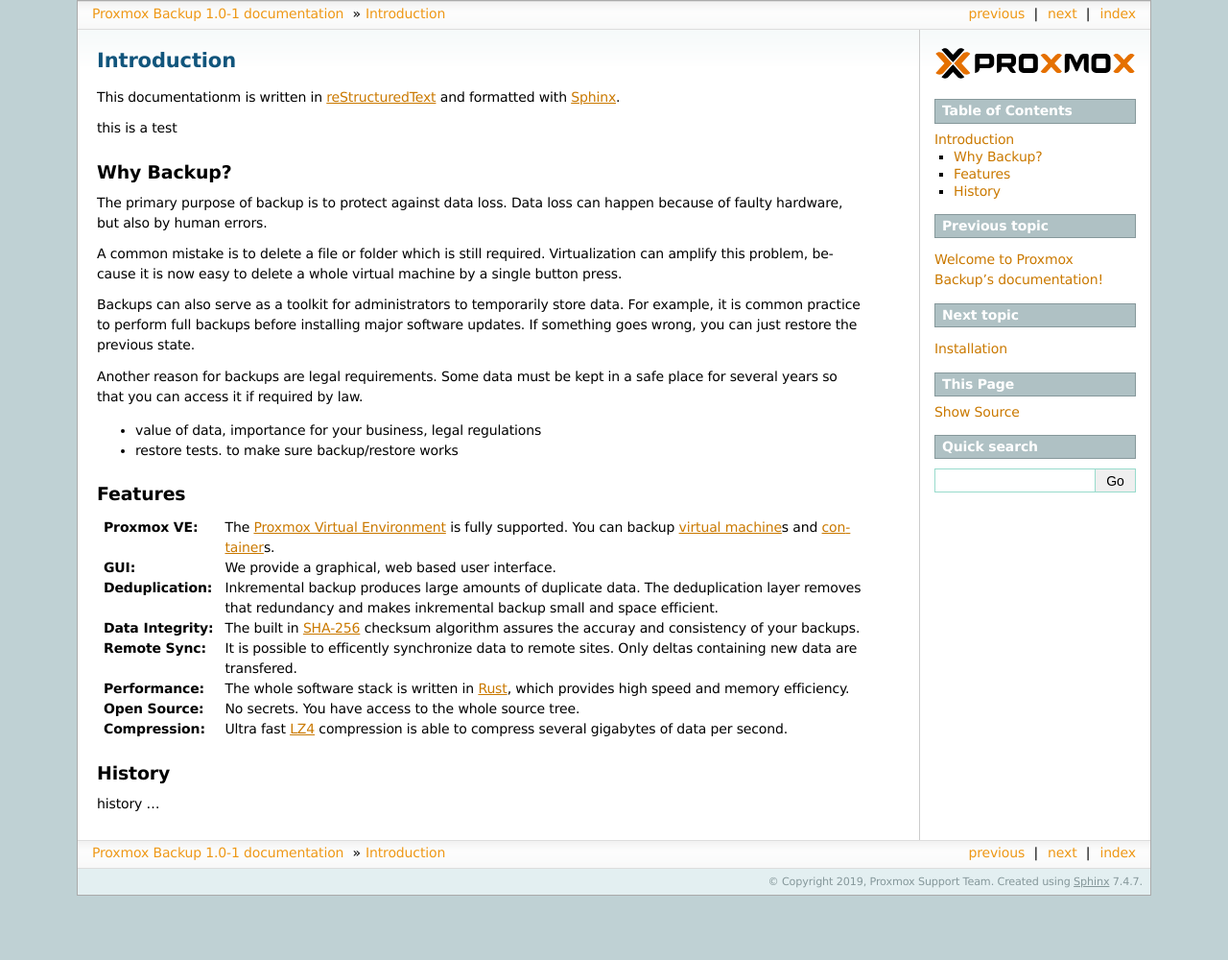
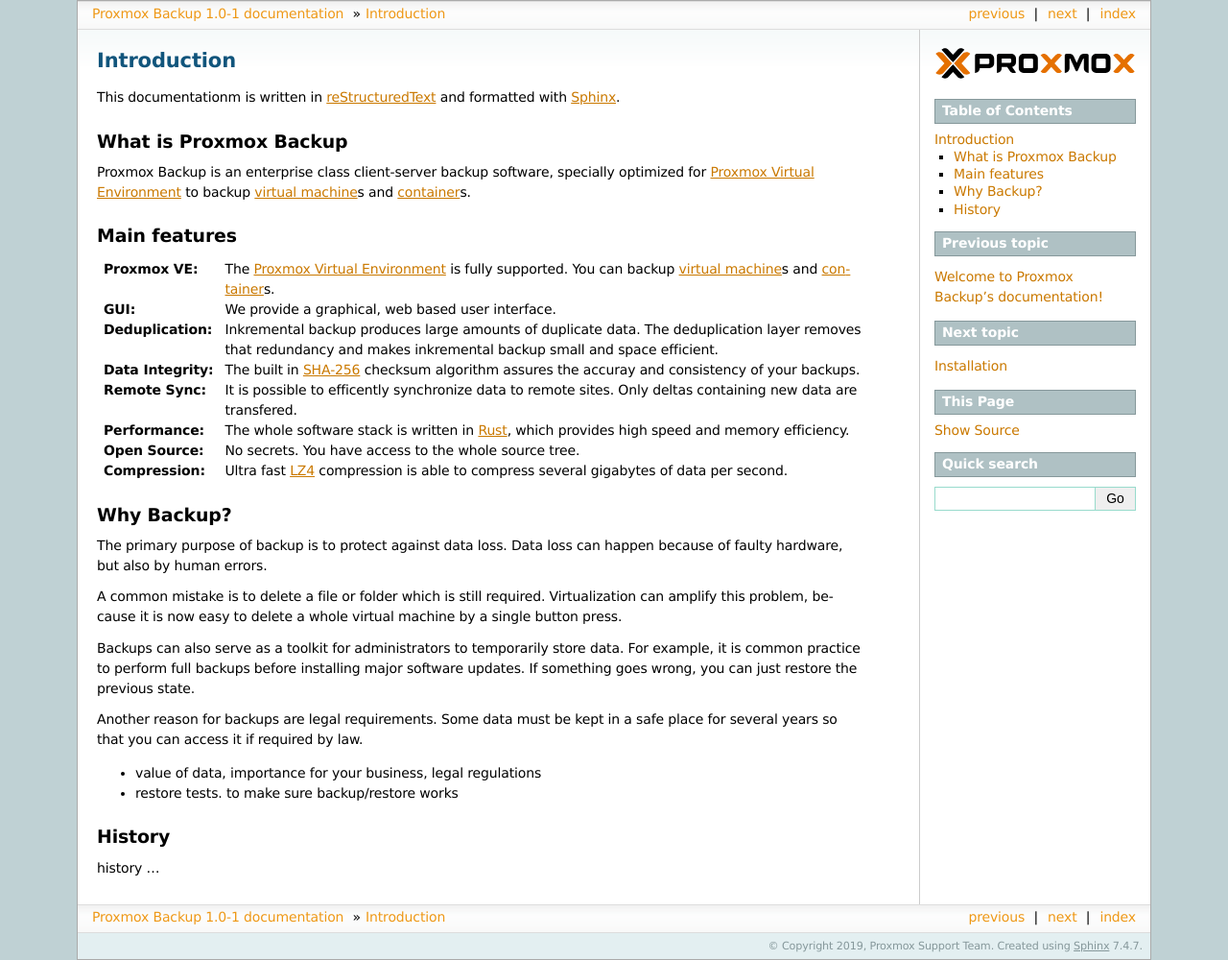
Before and after one commit to proxmox/proxmox-backup, a Sphinx documentation site: the page built from docs/introduction.rst, in a window 1280 px wide. Shown: the whole page at 96% size. Built offline with Sphinx 7.4.7, drawn with Linux system fonts in a browser that asks for light colours; before the commit the page ends 933 px from its top, so only the background shows below that; some of the changed lines change nothing that is shown.

Commit message:
docs: add "What is Proxmox Backup"

```diff
--- a/docs/introduction.rst
+++ b/docs/introduction.rst
@@ -3,7 +3,40 @@
 
 This documentationm is written in :term:`reStructuredText` and formatted with :term:`Sphinx`.
 
-this is a test
+What is Proxmox Backup
+----------------------
+
+Proxmox Backup is an enterprise class client-server backup software,
+specially optimized for `Proxmox Virtual Environment`_ to backup
+:term:`virtual machine`\ s and :term:`container`\ s.
+
+
+Main features
+-------------
+
+:Proxmox VE: The `Proxmox Virtual Environment`_ is fully
+   supported. You can backup :term:`virtual machine`\ s and
+   :term:`container`\ s.
+
+:GUI: We provide a graphical, web based user interface.
+
+:Deduplication: Inkremental backup produces large amounts of duplicate
+   data. The deduplication layer removes that redundancy and makes
+   inkremental backup small and space efficient.
+
+:Data Integrity: The built in `SHA-256`_ checksum algorithm assures the
+   accuray and consistency of your backups.
+
+:Remote Sync: It is possible to efficently synchronize data to remote
+   sites. Only deltas containing new data are transfered.
+
+:Performance: The whole software stack is written in :term:`Rust`,
+   which provides high speed and memory efficiency.
+
+:Open Source: No secrets. You have access to the whole source tree.
+
+:Compression: Ultra fast `LZ4`_ compression is able to compress
+   several gigabytes of data per second.
 
 Why Backup?
 -----------
@@ -31,32 +64,6 @@
 
 
 
-Features
---------
-
-:Proxmox VE: The `Proxmox Virtual Environment`_ is fully
-   supported. You can backup :term:`virtual machine`\ s and
-   :term:`container`\ s.
-
-:GUI: We provide a graphical, web based user interface.
-
-:Deduplication: Inkremental backup produces large amounts of duplicate
-   data. The deduplication layer removes that redundancy and makes
-   inkremental backup small and space efficient.
-
-:Data Integrity: The built in `SHA-256`_ checksum algorithm assures the
-   accuray and consistency of your backups.
-
-:Remote Sync: It is possible to efficently synchronize data to remote
-   sites. Only deltas containing new data are transfered.
-
-:Performance: The whole software stack is written in :term:`Rust`,
-   which provides high speed and memory efficiency.
-
-:Open Source: No secrets. You have access to the whole source tree.
-
-:Compression: Ultra fast `LZ4`_ compression is able to compress
-   several gigabytes of data per second.
 
 History
 -------
```
